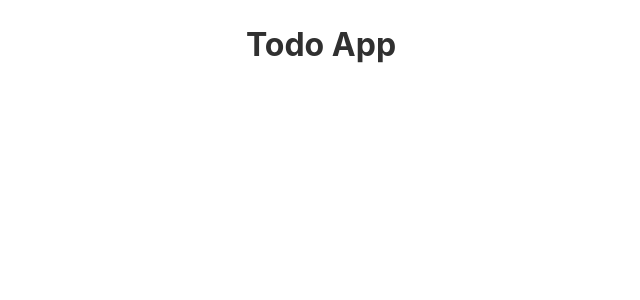
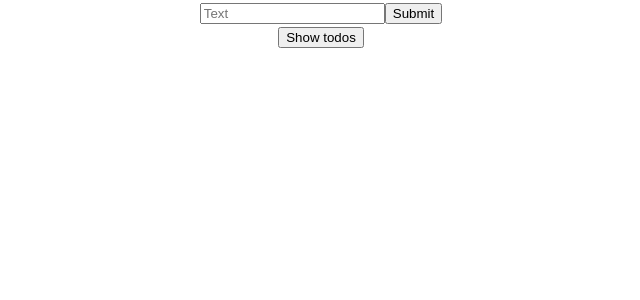
Before and after one commit to Louis-FB/react-todo, a React (Vite) app: page / in a window 1280 px wide. Shown: the top 300 px of the page, without its empty margins (319-959 px from the left). Built offline with nearby package versions, Linux system fonts and the light colour scheme.

Commit message:
update 2

```diff
--- a/src/App.jsx
+++ b/src/App.jsx
@@ -1,10 +1,14 @@
 import React, { useState } from "react";
 import "./App.css";
+import Form from "./Form";
 
 function App() {
+  const [todos, setTodos] = useState([]);
+
   return (
     <>
-      <h1>Todo App</h1>
+      <Form setTodos={setTodos} />
+      <button onClick={() => console.log(todos)}>Show todos</button>
     </>
   );
 }
--- /dev/null
+++ b/src/Form.jsx
@@ -0,0 +1,33 @@
+import React from "react";
+import { useState, useEffect } from "react";
+
+export default function Form({ todos, setTodos }) {
+  const [noteData, setNoteData] = useState();
+
+  const handleSubmit = (e) => {
+    e.preventDefault();
+
+    let newTodo = {
+      id: todos.length + 1,
+      data: e.currentTarget[0].value,
+    };
+
+    setTodos([...todos, newTodo]);
+  };
+
+  //   useState(() => {
+  //     console.log(noteData);
+  //   }, noteData);
+
+  return (
+    <form onSubmit={handleSubmit}>
+      <input
+        type="text"
+        placeholder="Text"
+        //onChange={(e) => setNoteData(e.currentTarget.value)}
+      />
+      <button>Submit</button>
+      {noteData}
+    </form>
+  );
+}
```
Also changed, not shown: 1 other file (tests, documents, lock files or other folders).
